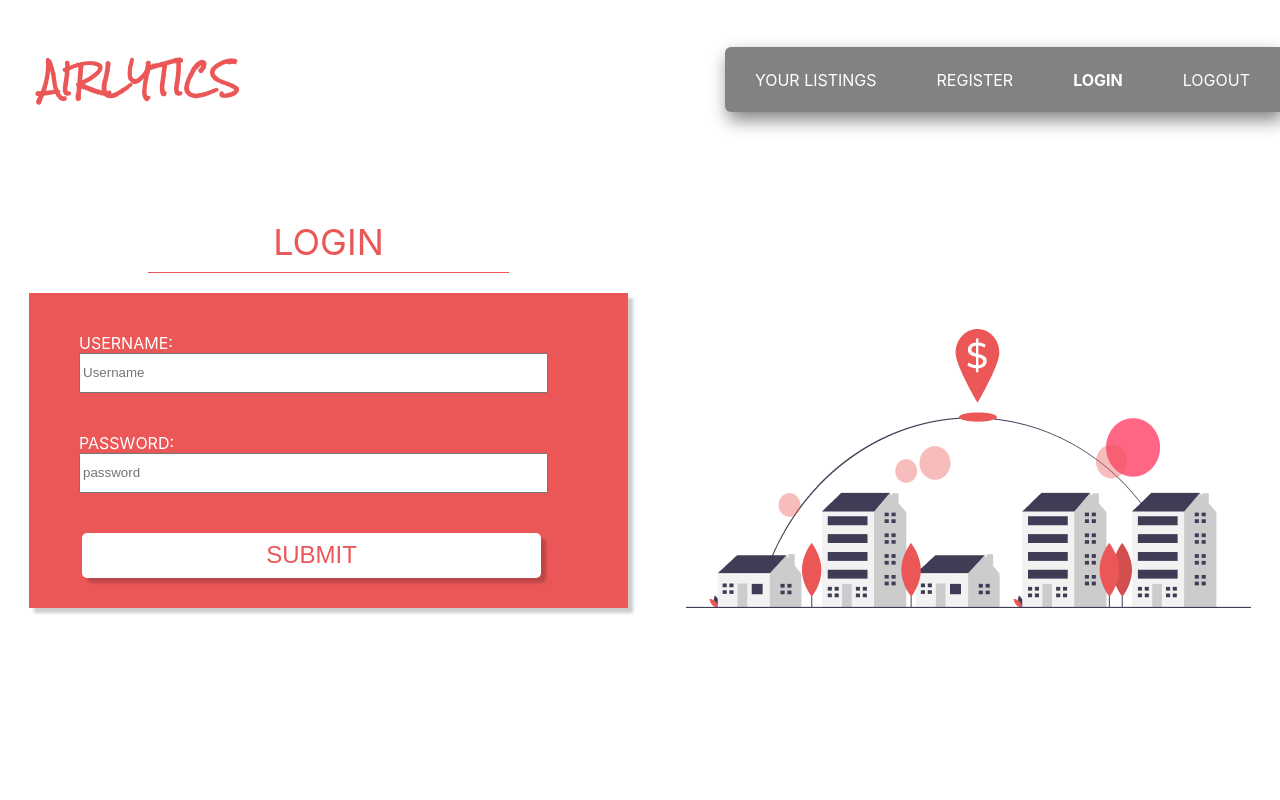
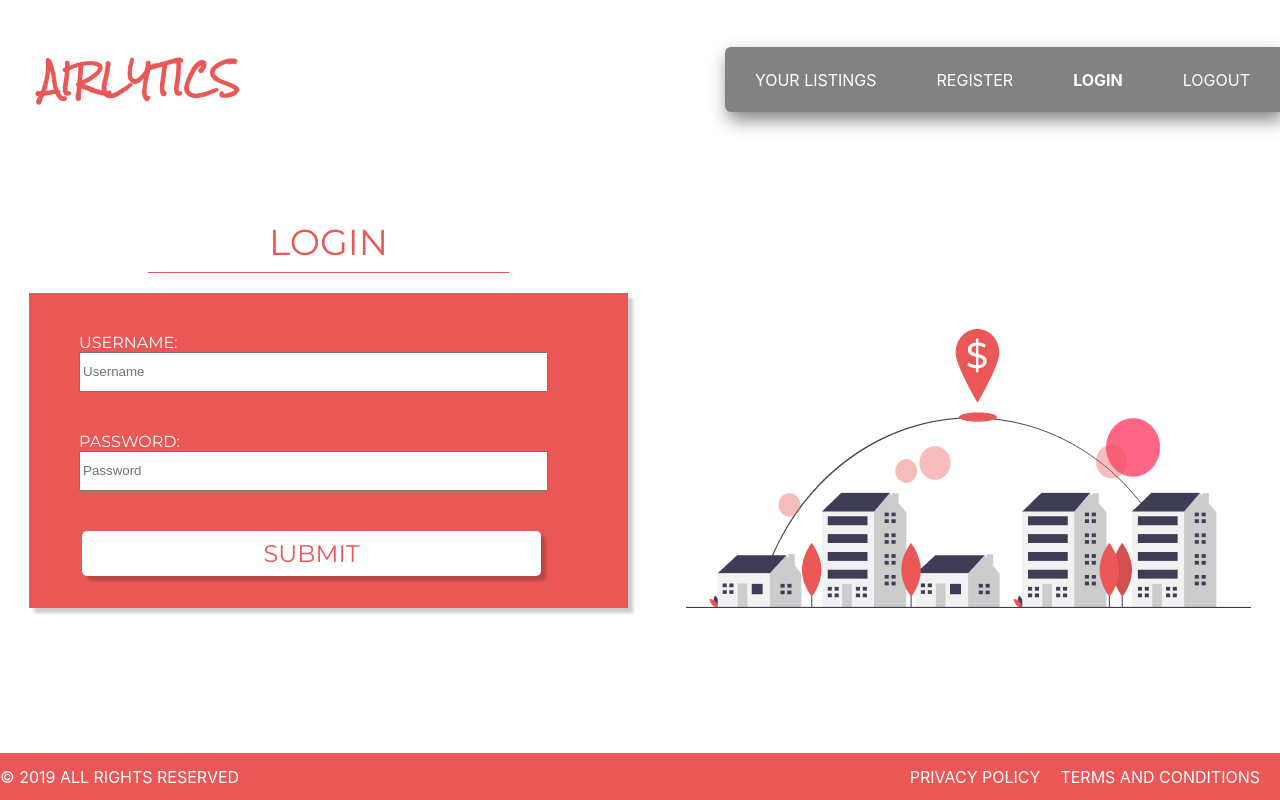
Before and after one commit to airbnb-price-opt/front-end, a React (Create React App) app in the folder airbnb-opt-price/: page /login in a window 1280 px wide. Built offline with nearby package versions, Linux system fonts and the light colour scheme.

Commit message:
Footer (#9)
* eh?

* added footer

```diff
--- a/airbnb-opt-price/src/App.css
+++ b/airbnb-opt-price/src/App.css
@@ -1,4 +1,12 @@
 .active-nav
-    {
-        font-weight: bold;
-    }
+{
+    font-weight: bold;
+}
+
+.App
+{
+    height: 100vh;
+    display: flex;
+    flex-flow: column nowrap;
+    justify-content: space-between
+}
--- a/airbnb-opt-price/src/App.js
+++ b/airbnb-opt-price/src/App.js
@@ -9,17 +9,20 @@ import Header from './components/Header'
 import './App.css';
 import AddListing from './components/AddListing';
 import UpdateListing from './components/UpdateListing';
-
+import Footer from './components/Footer'
+import PrivacyPolicy from './components/PrivacyPolicy'
+import TermsAndConditions from './components/TermsAndConditions'
 
 function App() {
   return (
     <div className="App">
-      <header className="App-header">
+      <div>
+
         <Header />
 
           {/* <Register /> */}
           {/* <Login /> */}
-      </header>
+
 
         <Switch>
           {/* <Route path={`/your-listings`} component={Listings} /> */}
@@ -28,7 +31,12 @@ function App() {
           <Route path={`/register`} component={Register} />
           <Route path={`/login`} component={Login} />
           {/* <Route path={`/logout`} component={Logout} /> */}
+          <Route path={`/privacy`} component={PrivacyPolicy} />
+          <Route path={`/terms-and-conditions`} component={TermsAndConditions} />
         </Switch>
+      </div>
+
+      <Footer />
     </div>
   );
 }
--- a/airbnb-opt-price/src/StyledComps.js
+++ b/airbnb-opt-price/src/StyledComps.js
@@ -1,5 +1,5 @@
 import styled from 'styled-components'
-import { NavLink } from 'react-router-dom'
+import { NavLink, Link } from 'react-router-dom'
 const appRed = '#eb5757';
 const appGrey = '#828282';
 
@@ -114,6 +114,7 @@ export const LoginForm = styled.form`
     label
     {
         margin-top: 40px;
+        font-family: Montserrat;
     }
     button
     {
@@ -127,6 +128,7 @@ export const LoginForm = styled.form`
         margin-left: 3px;
         margin-top: 40px;
         font-size: 24px;
+        font-family: Montserrat;
     }
 `;
 
@@ -141,6 +143,7 @@ export const LoginFormContainer = styled.div`
         font-weight: normal;
         font-size: 36px;
         margin-bottom: 0px;
+        font-family: Montserrat;
     }
     hr
     {
@@ -263,3 +266,17 @@ export const RegisterFirstNameInput = styled.input`
     margin: 0px 6% 10px 0%;
     padding: 4px 0% 4px 0%;
 `
+export const FooterDiv = styled.div`
+    display: flex;
+    justify-content: space-between;
+    align-items: center;
+    background-color: ${appRed};
+    height: 47px;
+    color: white;
+`;
+
+export const FooterLink = styled(Link)`
+    color: white;
+    margin-right: 20px;
+    text-decoration: none;
+`;
--- a/airbnb-opt-price/src/components/Footer.jsx
+++ b/airbnb-opt-price/src/components/Footer.jsx
@@ -0,0 +1,18 @@
+import React from "react"
+import { Link } from 'react-router-dom'
+import { FooterDiv, FooterLink } from '../StyledComps'
+
+const Footer = () =>
+{
+    return (
+        <FooterDiv>
+            <div className="copyright">&copy; 2019 ALL RIGHTS RESERVED</div>
+            <div className="footer-links">
+                <FooterLink to="/privacy">PRIVACY POLICY</FooterLink>
+                <FooterLink to="/terms-and-conditions" >TERMS AND CONDITIONS</FooterLink>
+            </div>
+        </FooterDiv>
+    )
+}
+
+export default Footer
--- a/airbnb-opt-price/src/components/Login.js
+++ b/airbnb-opt-price/src/components/Login.js
@@ -52,7 +52,7 @@ const Login = (props) => {
                     <input
                         type="password"
                         name="password"
-                        placeholder="password"
+                        placeholder="Password"
                         onChange={handleChanges}
                     />
                     <button type="submit" onClick={verifyUser}>SUBMIT</button>
--- /dev/null
+++ b/airbnb-opt-price/src/components/PrivacyPolicy.jsx
@@ -0,0 +1,10 @@
+import React from "react"
+
+const PrivacyPolicy = () =>
+{
+    return (
+        <div>All your info are belong to us!</div>
+    )
+}
+
+export default PrivacyPolicy
--- /dev/null
+++ b/airbnb-opt-price/src/components/TermsAndConditions.jsx
@@ -0,0 +1,10 @@
+import React from "react"
+
+const TermsAndConditions = () =>
+{
+    return (
+        <div>Your first born child is ours!</div>
+    )
+}
+
+export default TermsAndConditions
```
Lines whose indentation alone changed are shown as unchanged.
